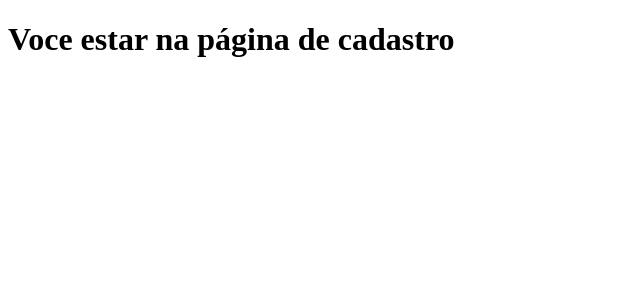
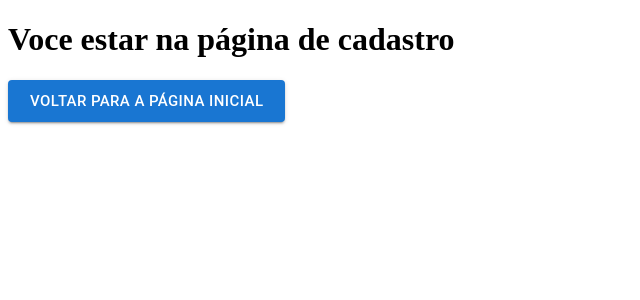
Before and after one commit to jGledsonSilva/Projeto_POO, a React (Vite) app: page /cadastrar in a window 1280 px wide. Shown: the top 300 px of the page, without its empty margins (0-640 px from the left). Built offline with nearby package versions, Linux system fonts and the light colour scheme.

Commit message:
Adicionando botão - MUI

```diff
--- a/src/pages/cadastro/Cadastro.jsx
+++ b/src/pages/cadastro/Cadastro.jsx
@@ -1,8 +1,10 @@
+import { Button } from "@mui/material"
 
 export const Cadastro = () => {
     return (
         <div>
             <h1>Voce estar na página de cadastro</h1>
+            <Button variant="contained" size="large" href="pagina-inicial">Voltar para a página inicial</Button>
         </div>
     )
 }
```
